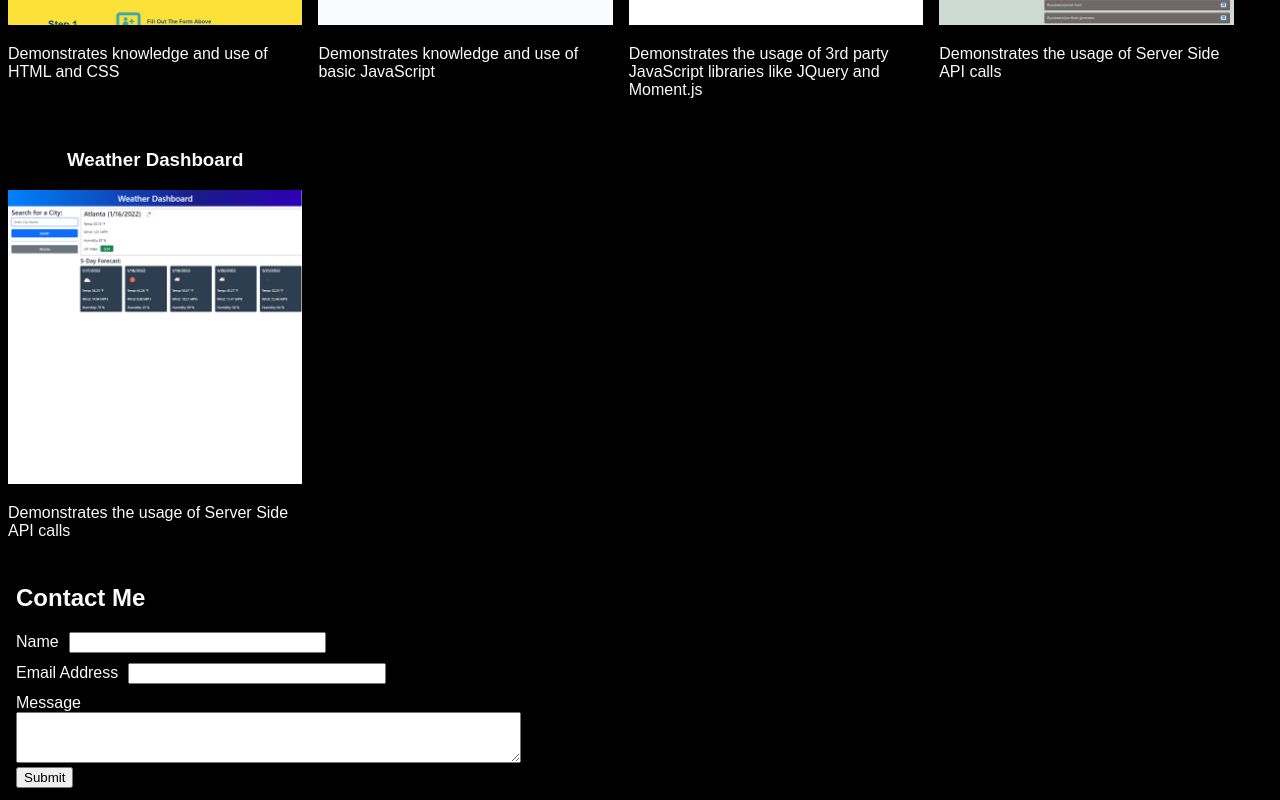
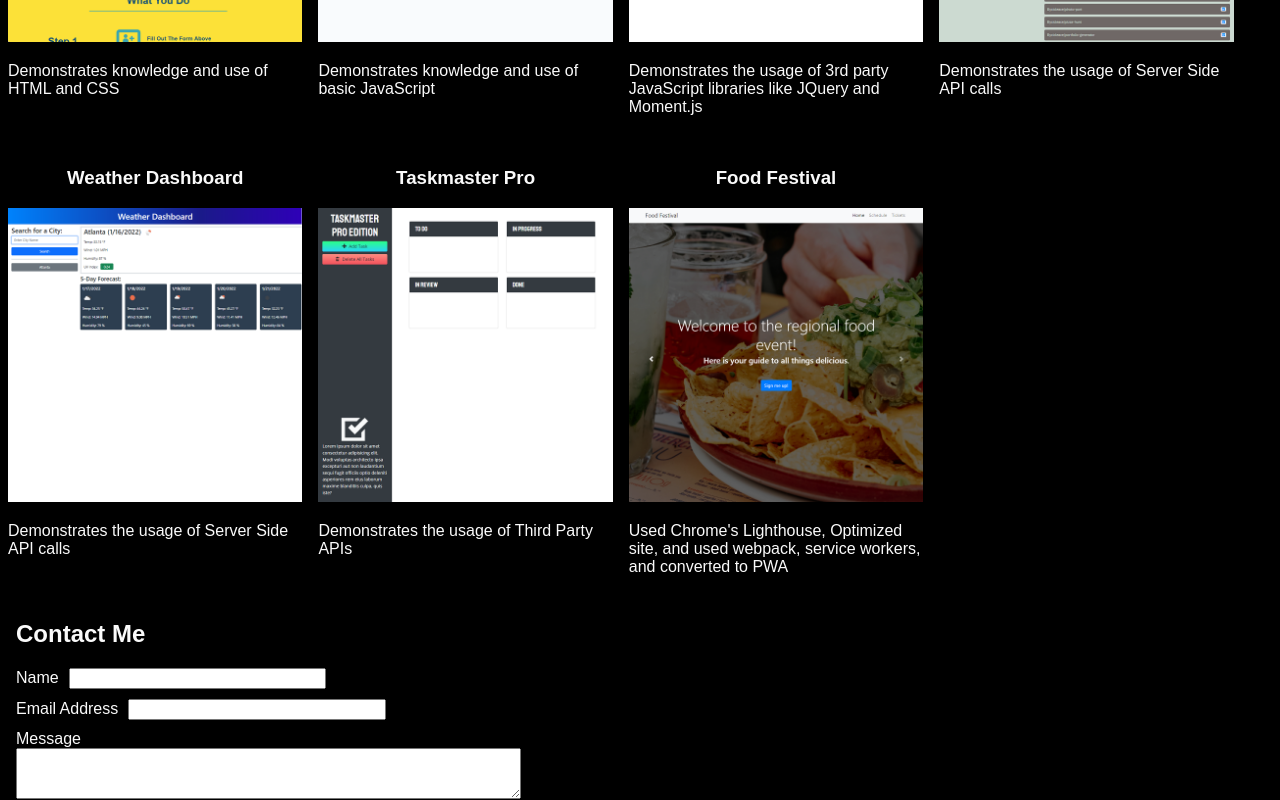
Before and after one commit to Bycicleace/react-portfolio, a React (Create React App) app: page / in a window 1280 px wide. Shown: the part 1443-2243 px from the top of the page. Built offline with nearby package versions, Linux system fonts and the light colour scheme.

Commit message:
Added additional projects

```diff
--- a/src/components/Projects/index.js
+++ b/src/components/Projects/index.js
@@ -5,7 +5,7 @@ import SiteList from '../SiteList';
 function Projects() {
     return (
         <div>
-            <p>This is the projects area.</p>
+            <h2>Projects</h2>
             <SiteList />
         </div>
     )
--- a/src/components/SiteList/index.js
+++ b/src/components/SiteList/index.js
@@ -2,36 +2,52 @@
 import React, { useState } from 'react';
 
 function SiteList() {
-    // const components = [
-    //     {
-    //         index: 1,
-    //         name: "HTML"
-    //     },
-    //     {
-    //         index: 2,
-    //         name: "CSS"
-    //     },
-    //     {
-    //         index: 3,
-    //         name: "JavaScript"
-    //     },
-    //     {
-    //         index: 4,
-    //         name: "JQuery"
-    //     },
-    //     {
-    //         index: 5,
-    //         name: "Moment.js"
-    //     },
-    //     {
-    //         index: 6,
-    //         name: "Bootstrap"
-    //     },
-    //     {
-    //         index: 7,
-    //         name: "API Calls"
-    //     }
-    // ]
+    const components = [
+        {
+            index: 1,
+            name: "HTML"
+        },
+        {
+            index: 2,
+            name: "CSS"
+        },
+        {
+            index: 3,
+            name: "JavaScript"
+        },
+        {
+            index: 4,
+            name: "JQuery"
+        },
+        {
+            index: 5,
+            name: "Moment.js"
+        },
+        {
+            index: 6,
+            name: "Bootstrap"
+        },
+        {
+            index: 7,
+            name: "API Calls"
+        },
+        {
+            index: 8,
+            name: "JQuery Draggable"
+        },
+        {
+            index: 9,
+            name: "Webpack"
+        },
+        {
+            index: 10,
+            name: "Service Worker"
+        },
+        {
+            index: 11,
+            name: "PWA"
+        }
+    ]
 
     const [sites] = useState([
         {
@@ -83,8 +99,39 @@ function SiteList() {
             componentsUsed: [1, 2, 3, 7],
             bootcamp: true,
             displayIndex: 99
+        },
+        {
+            name: "Taskmaster Pro",
+            gitHubURL: "https://github.com/Bycicleace/taskmaster-pro",
+            liveSiteURL: "https://bycicleace.github.io/taskmaster-pro/",
+            image: "taskmaster_pro.png",
+            description: "Demonstrates the usage of Third Party APIs",
+            componentsUsed: [1, 2, 3, 8],
+            bootcamp: true,
+            displayIndex: 99
+        },
+        {
+            name: "Food Festival",
+            gitHubURL: "https://github.com/Bycicleace/food-festival",
+            liveSiteURL: "https://bycicleace.github.io/food-festival/",
+            image: "food_festival.png",
+            description: "Used Chrome's Lighthouse, Optimized site, and used webpack, service workers, and converted to PWA",
+            componentsUsed: [1, 2, 3, 9, 10, 11],
+            bootcamp: true,
+            displayIndex: 99
         }
+        // },
         // {
+        //     name: "",
+        //     gitHubURL: "",
+        //     liveSiteURL: "",
+        //     image: "",
+        //     description: "",
+        //     componentsUsed: [],
+        //     bootcamp: true,
+        //     displayIndex: 99
+        // }
+        // ,{
         //     name: "",
         //     gitHubURL: "",
         //     liveSiteURL: "",
```
Also changed, not shown: src/assets/projects/food_festival.png (added), src/assets/projects/taskmaster_pro.png (added).
